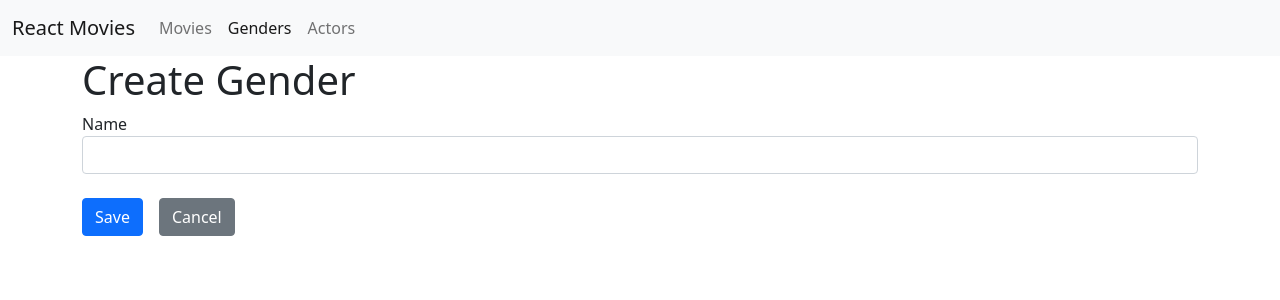
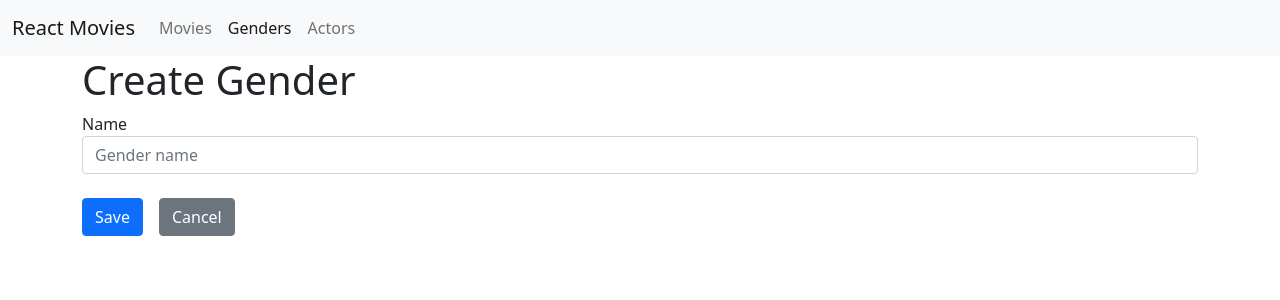
Before and after one commit to pcperico/ReactMoviesApp, a React (Create React App) app: page /genders/create in a window 1280 px wide. Shown: the top 300 px of the page. Built offline with nearby package versions, Linux system fonts and the light colour scheme.

Commit message:
installing yup, adding form validations with yup, disabling save button for create gender form when is submitting

```diff
--- a/package.json
+++ b/package.json
@@ -17,7 +17,8 @@
     "react-router-dom": "5.2",
     "react-scripts": "5.0.0",
     "typescript": "^4.5.5",
-    "web-vitals": "^2.1.4"
+    "web-vitals": "^2.1.4",
+    "yup": "^0.32.9"
   },
   "scripts": {
     "start": "react-scripts start",
--- a/src/Components/Button.tsx
+++ b/src/Components/Button.tsx
@@ -1,7 +1,7 @@
 export default function Button(props:buttonProps)
 {
     return(
-        <button type={props.type} className="btn btn-primary"
+        <button type={props.type} className="btn btn-primary" disabled={props.disabled}
             onClick={props.onClick}>
                 {props.children}
             </button>
@@ -12,9 +12,11 @@ export default function Button(props:buttonProps)
 interface buttonProps{
     children: React.ReactNode,
     onClick?(): void;
-    type:"button" | "submit"
+    type:"button" | "submit";
+    disabled: boolean;
 }
 
 Button.defaultProps={
-    type:"button"
+    type:"button",
+    disabled:false
 }
--- /dev/null
+++ b/src/Components/FormGroupText.tsx
@@ -0,0 +1,24 @@
+import { ErrorMessage, Field } from "formik";
+import ShowFieldError from "./ShowFieldError";
+
+export default function FormGroupText(props:formGroupTextProps)
+{
+    return(
+        <div className="form-group">
+            {props.label?<label htmlFor={props.field}>{props.label}</label>:null}
+            <Field name={props.field} className="form-control"  placeholder={props.placeholder} />
+            <ErrorMessage name={props.field} >
+            {
+                message=>
+                <ShowFieldError message={message} />
+            }
+            </ErrorMessage>
+        </div>
+    )
+}
+
+interface formGroupTextProps{
+    field:string,
+    label?:string,
+    placeholder?:string
+}
--- a/src/Components/Genders/CreateGender.tsx
+++ b/src/Components/Genders/CreateGender.tsx
@@ -1,6 +1,8 @@
-import { Field, Formik, Form} from "formik";
+import { Field, Formik, Form, ErrorMessage} from "formik";
 import { Link } from "react-router-dom";
 import Button from "../Button";
+import * as Yup from "yup";
+import FormGroupText from "../FormGroupText";
 
 export default function CreateGender(){
     return (
@@ -9,20 +11,26 @@ export default function CreateGender(){
             <Formik initialValues={{
                     name:''
                 }}
-            onSubmit={values=>{
+                onSubmit={async values=>{
+                    await new Promise(r=>setTimeout(r,3000));
                     console.log(values);
+
                 }}
+                validationSchema={
+                    Yup.object({
+                        name: Yup.string().required("This is a required field")
+                    })
+                }
             >
+                {(formikProps)=>(
                     <Form>
-                    <div className="form-group">
-                        <label htmlFor="name">Name</label>
-                        <Field name="name" className="form-control"/>
-                    </div>
+                        <FormGroupText field="name" label="Name" placeholder="Gender name" />
                         <br />
-                    <Button type="submit" >Save</Button>
+                        <Button disabled = {formikProps.isSubmitting} type="submit" >Save</Button>
                         <Link className="btn btn-secondary" to="/genders" >Cancel</Link>
+                    </Form>
+                )}
 
-                </Form>
             </Formik>
         </>
     )
--- /dev/null
+++ b/src/Components/ShowFieldError.tsx
@@ -0,0 +1,12 @@
+export default function ShowFieldError(props:showFieldErrorProps)
+{
+    return (
+        <div className="text-danger">
+            {props.message}
+        </div>
+    )
+}
+
+interface showFieldErrorProps{
+message:string
+}
```
Also changed, not shown: 1 other file (tests, documents, lock files or other folders). Lines whose indentation alone changed are shown as unchanged.
